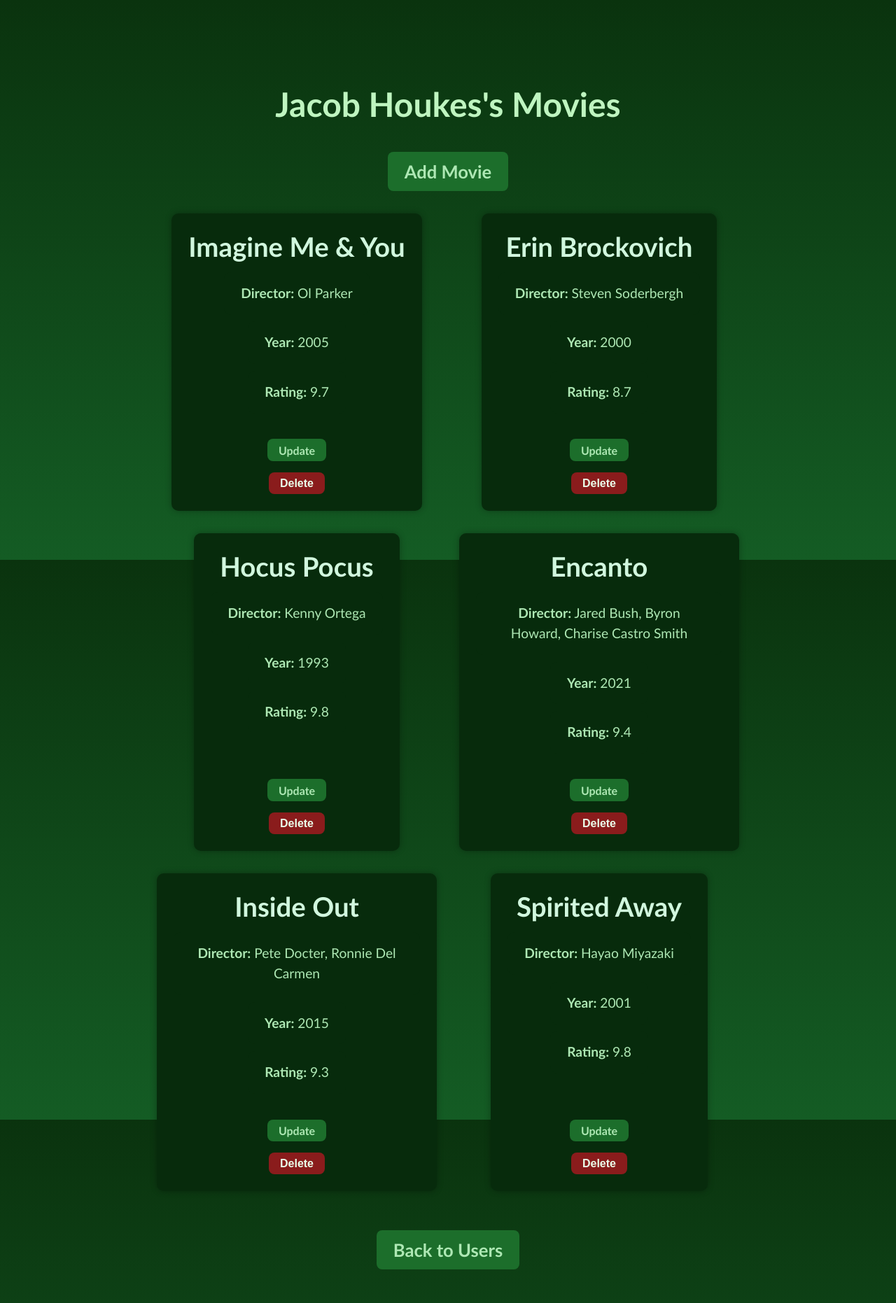
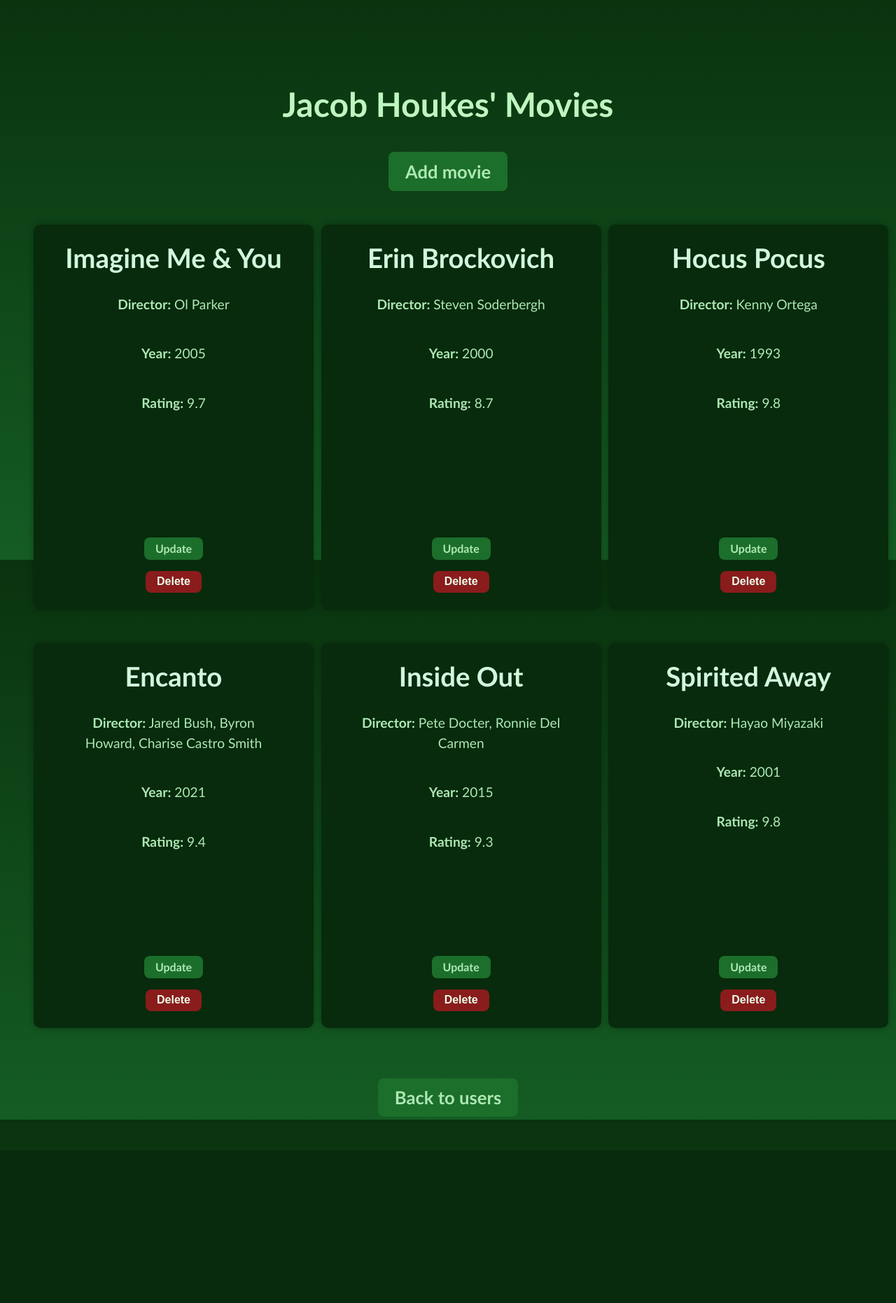
Before and after one commit to JacobHoukes/moviweb_app, a Flask app: page /users/1 in a window 1280 px wide. Shown: the whole page at 70% size. After the commit the page ends 1600 px from the top, so only its background shows below. Run offline with Flask 3, Linux system fonts and the light colour scheme.

Commit message:
user deletion implemented, htmls and css adjusted

```diff
--- a/app.py
+++ b/app.py
@@ -55,6 +55,36 @@
             print(f"Failed to add user: {e}")
             return render_template('message.html', message="Failed to add user.")
     return render_template('add_user.html')
+
+
+@app.route('/users/delete/<int:user_id>', methods=['POST'])
+def delete_user(user_id):
+    """This method deletes a user and all their associated movies."""
+    try:
+        user = User.query.get(user_id)
+        if user:
+            user_name = user.name
+            db.session.delete(user)
+            db.session.commit()
+            return render_template(
+                "message.html",
+                message=f"User {user_name} was successfully deleted.",
+                redirect_to='users'
+            )
+        else:
+            return render_template(
+                "message.html",
+                message="User not found.",
+                redirect_to='users'
+            )
+    except Exception as e:
+        db.session.rollback()
+        print(f"Error deleting user: {e}")
+        return render_template(
+            "message.html",
+            message="Failed to delete user.",
+            redirect_to='users'
+        )
 
 
 @app.route('/users/<int:user_id>/add_movie', methods=['GET', 'POST'])
--- a/static/style.css
+++ b/static/style.css
@@ -103,7 +103,6 @@
     background-color: #b32424;
 }
 
-/* ✅ NEU: Verbesserte Darstellung für Action-Buttons */
 .movie-actions {
     display: flex;
     justify-content: center;
@@ -113,14 +112,12 @@
     flex-wrap: wrap;
 }
 
-/* ✅ NEU: Inline-Formular damit "Delete" nicht in neuer Zeile ist */
 .inline-form {
     display: inline-flex;
     align-items: center;
     margin: 0;
 }
 
-/* Standardformulare */
 form {
     display: flex;
     flex-direction: column;
@@ -187,12 +184,11 @@
     margin-bottom: 3rem;
 }
 
-/* ✅ NEU: movie-list optimiert, um Kästchenbreite zu begrenzen */
 .movie-list {
     display: grid;
-    grid-template-columns: repeat(auto-fit, minmax(300px, 400px));
-    gap: 2rem;
-    padding: 2rem;
+    grid-template-columns: repeat(auto-fit, minmax(320px, 1fr));
+    gap: 3rem;
+    padding: 3rem 2rem;
     width: 100%;
     max-width: 1400px;
     margin: 0 auto;
@@ -200,8 +196,9 @@
     justify-content: center;
 }
 
-/* ✅ NEU: movie-box max-width gesetzt */
 .movie-box {
+    width: 400px;
+    height: 550px;
     background-color: #072b0c;
     border-radius: 10px;
     padding: 1.5rem;
@@ -212,11 +209,8 @@
     justify-content: space-between;
     box-shadow: 0 0 10px rgba(0, 0, 0, 0.3);
     text-align: center;
-    max-width: 400px;
-    margin: 0 auto;
 }
 
-/* NEU: Zentrierung für die "No movies found"-Nachricht */
 .movie-box.no-movies {
     display: flex;
     justify-content: center;
@@ -306,3 +300,18 @@
 button.button-link.danger:hover {
     background-color: #b32424;
 }
+
+.user-box,
+.movie-box {
+  transition: transform 0.2s ease;
+  cursor: pointer;
+}
+
+.user-box:hover,
+.movie-box:hover {
+  transform: scale(1.03);
+}
+
+body > div {
+    min-height: 100vh;
+}
--- a/templates/add_movie.html
+++ b/templates/add_movie.html
@@ -17,10 +17,10 @@
             <label for="rating">Your Rating (0.0 to 10.0):</label>
             <input type="number" step="0.1" min="0" max="10" id="rating" name="rating" required>
 
-            <button class="button-link" type="submit">Add Movie</button>
+            <button class="button-link" type="submit">Add movie</button>
         </form>
 
-        <a class="button-link" href="{{ url_for('user_movies', user_id=user.id) }}">Back to movies</a>
+        <a class="button-link" href="{{ url_for('user_movies', user_id=user.id) }}">Back to my movies</a>
     </div>
 </body>
 </html>
--- a/templates/add_user.html
+++ b/templates/add_user.html
@@ -14,7 +14,7 @@
             <label for="name">Name:</label>
             <input type="text" id="name" name="name" required>
 
-            <button class="button-link" type="submit">Add User</button>
+            <button class="button-link" type="submit">Add user</button>
         </form>
 
         <a class="button-link bottom-space" href="{{ url_for('list_users') }}">Back to users</a>
--- a/templates/message.html
+++ b/templates/message.html
@@ -11,9 +11,11 @@
         <h1>{{ message }}</h1>
 
         {% if user_id %}
-            <a class="button-link bottom-space" href="{{ url_for('user_movies', user_id=user_id) }}">Back to my favorite movies</a>
+            <a class="button-link bottom-space" href="{{ url_for('user_movies', user_id=user_id) }}">Back to my movies</a>
+        {% elif redirect_to == 'users' %}
+            <a class="button-link bottom-space" href="{{ url_for('list_users') }}">Back to users</a>
         {% else %}
-            <a class="button-link bottom-space" href="{{ url_for('home') }}">Return home</a>
+            <a class="button-link bottom-space" href="{{ url_for('home') }}">Back to home</a>
         {% endif %}
     </div>
 </body>
--- a/templates/update_movie.html
+++ b/templates/update_movie.html
@@ -17,10 +17,10 @@
             <label for="rating">Rating (0.0 to 10.0):</label>
             <input type="number" step="0.1" name="rating" id="rating" value="{{ movie.rating }}" min="0" max="10" required>
 
-            <button type="submit" class="button-link">Update Movie</button>
+            <button type="submit" class="button-link">Update movie</button>
         </form>
 
-        <a class="button-link bottom-space" href="{{ url_for('user_movies', user_id=user.id) }}">Back to Movie List</a>
+        <a class="button-link bottom-space" href="{{ url_for('user_movies', user_id=user.id) }}">Back to my movies</a>
     </div>
 </body>
 </html>
--- a/templates/user_movies.html
+++ b/templates/user_movies.html
@@ -2,15 +2,15 @@
 <html lang="en">
 <head>
   <meta charset="UTF-8">
-    <title>{{ user.name }}'s Movies - MovieWeb App</title>
+  <title>{{ user.name }}{% if user.name.endswith('s') %}'{% else %}'s{% endif %} Movies - MovieWeb App</title>
   <link rel="stylesheet" href="{{ url_for('static', filename='style.css') }}">
   <meta name="viewport" content="width=device-width, initial-scale=1.0">
 </head>
 <body>
   <div class="form-container">
-        <h1>{{ user.name }}'s Movies</h1>
+    <h1>{{ user.name }}{% if user.name.endswith('s') %}'{% else %}'s{% endif %} Movies</h1>
 
-        <a class="button-link" href="{{ url_for('add_movie', user_id=user.id) }}">Add Movie</a>
+    <a class="button-link" href="{{ url_for('add_movie', user_id=user.id) }}">Add movie</a>
 
     {% if movies %}
       <ul class="movie-list">
@@ -24,7 +24,6 @@
             </div>
             <div class="movie-actions centered">
               <a class="button-link small" href="{{ url_for('update_movie', user_id=user.id, movie_id=movie.id) }}">Update</a>
-
               <form class="inline-form" action="{{ url_for('delete_movie', user_id=user.id, movie_id=movie.id) }}" method="POST">
                 <button class="small danger" type="submit">Delete</button>
               </form>
@@ -40,7 +39,7 @@
       </ul>
     {% endif %}
 
-        <a class="button-link bottom-space" href="{{ url_for('list_users') }}">Back to Users</a>
+    <a class="button-link bottom-space" href="{{ url_for('list_users') }}">Back to users</a>
   </div>
 </body>
 </html>
```
Also changed, not shown: templates/users.html (+9 -3 lines), instance/movies.db. Lines whose indentation alone changed are shown as unchanged.
